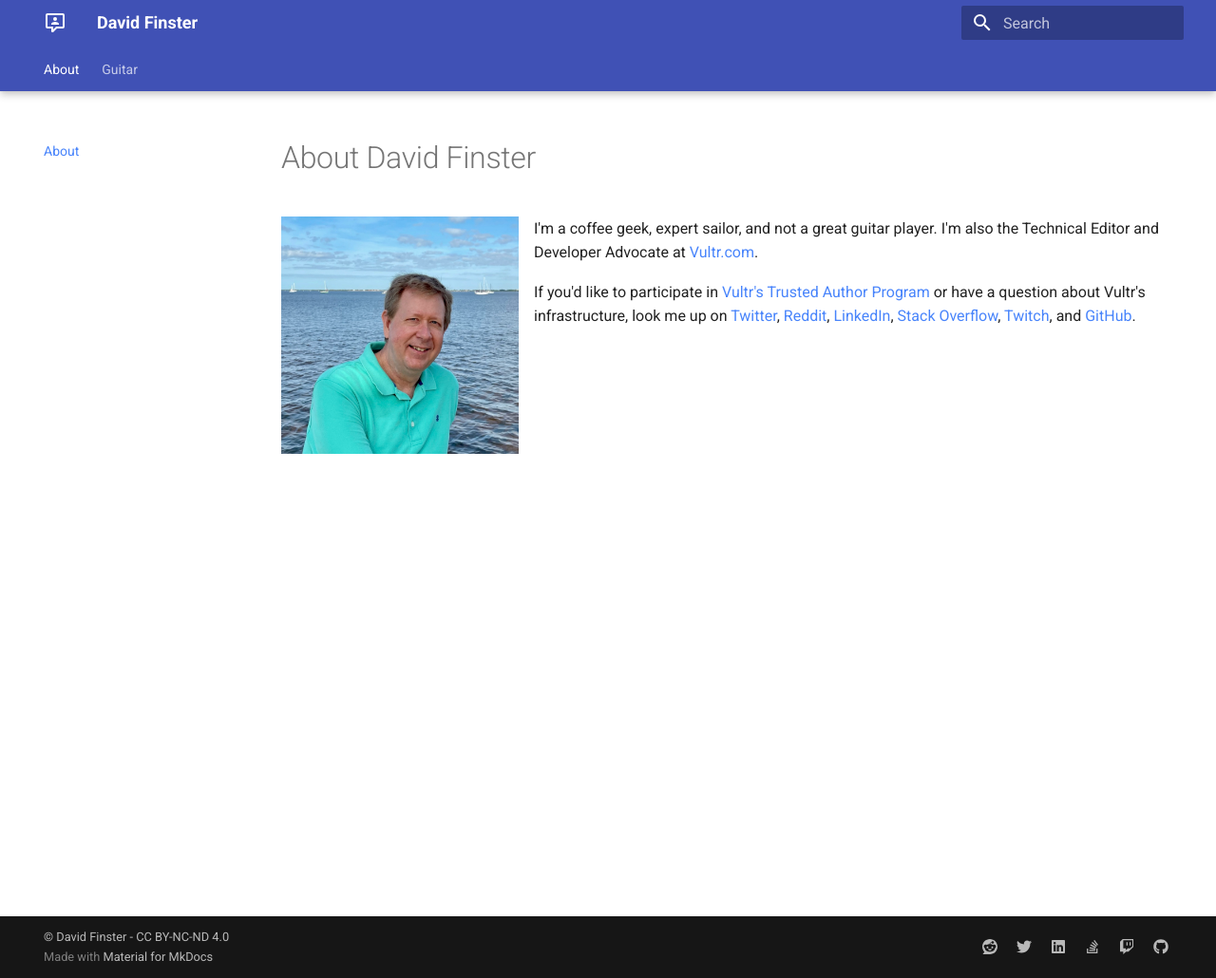
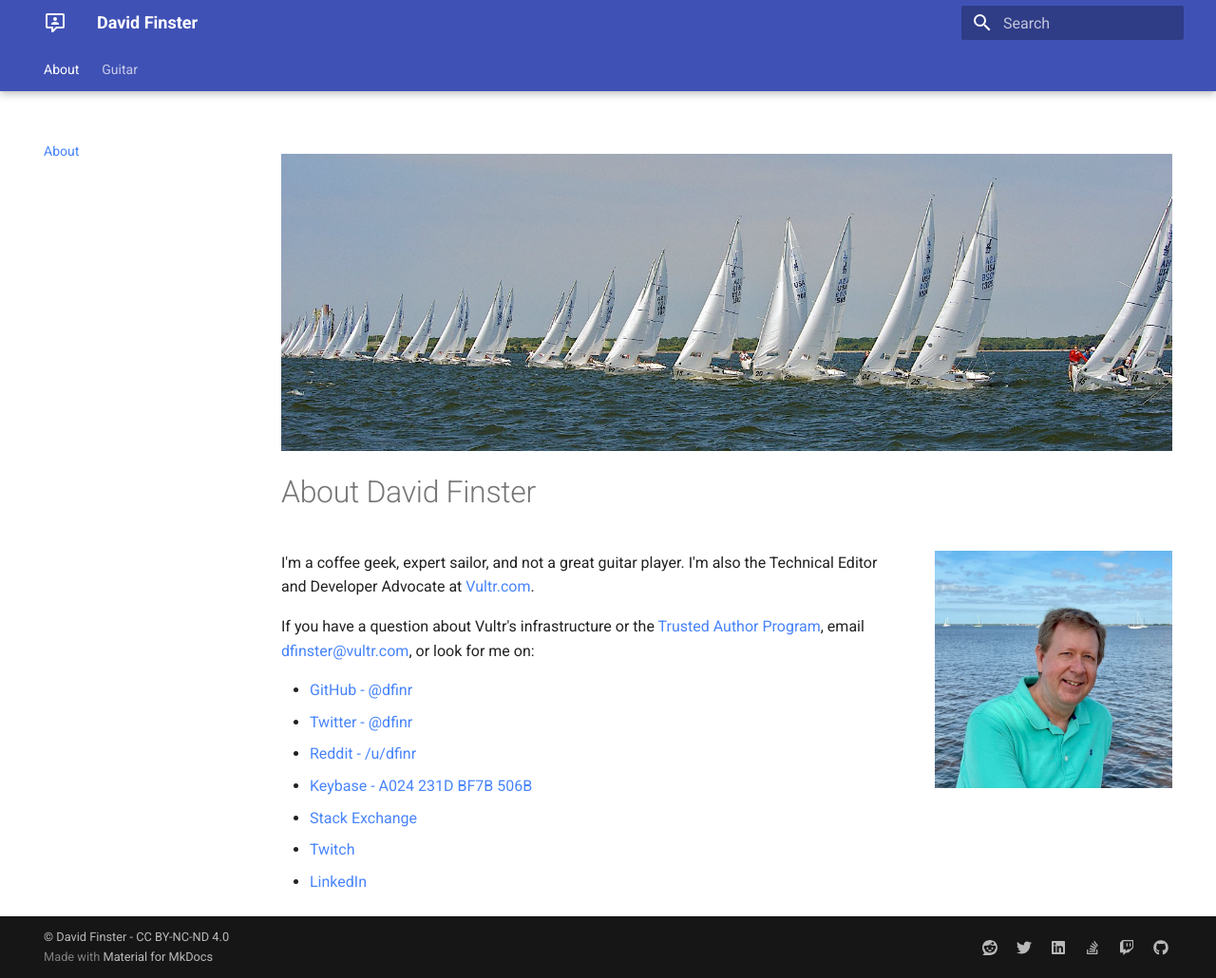
Before and after one commit to dfinr/dfinr.github.io, an MkDocs documentation site: the page built from docs/index.md, in a window 1280 px wide and 1030 px high. Shown: the whole window at 95% size. Built offline with MkDocs 1.6.1 and Material for MkDocs 9.7.7, drawn with Linux system fonts in a browser that asks for light colours.

Commit message:
updated site

```diff
--- a/docs/index.md
+++ b/docs/index.md
@@ -1,7 +1,17 @@
+<img alt="header" src="images/header/1500x500.jpg">
+
 # About David Finster
 
-<img align="left" src="/images/Profile.jpg" style="height: 250px; padding-top: 0px;" />
+<img align="right" src="/images/Profile.jpg" style="height: 250px; padding-top: 0px; padding-left: 15px;" />
 
 I'm a coffee geek, expert sailor, and not a great guitar player. I'm also the Technical Editor and Developer Advocate at [Vultr.com](https://www.vultr.com).
 
-If you'd like to participate in [Vultr's Trusted Author Program](https://www.vultr.com/docs/trusted-author-program) or have a question about Vultr's infrastructure, look me up on [Twitter](https://twitter.com/dfinr), [Reddit](https://www.reddit.com/user/dfinr), [LinkedIn](https://www.linkedin.com/in/dfinr/), [Stack Overflow](https://stackoverflow.com/users/13642710/dfinr?tab=profile), [Twitch](https://www.twitch.tv/dfinr), and [GitHub](https://github.com/dfinr).
+If you have a question about Vultr's infrastructure or the [Trusted Author Program](https://www.vultr.com/docs/trusted-author-program), email [dfinster@vultr.com](mailto:dfinster@vultr.com), or look for me on:
+
+* [GitHub - @dfinr](https://github.com/dfinr)
+* [Twitter - @dfinr](https://twitter.com/dfinr)
+* [Reddit - /u/dfinr](https://www.reddit.com/user/dfinr)
+* [Keybase - A024 231D BF7B 506B](https://keybase.io/dfinr)
+* [Stack Exchange](https://stackexchange.com/users/18149210/david-finster?tab=accounts)
+* [Twitch](https://www.twitch.tv/dfinr)
+* [LinkedIn](https://www.linkedin.com/in/dfinr/)
```
Also changed, not shown: docs/images/header/1500x500.jpg (added).
